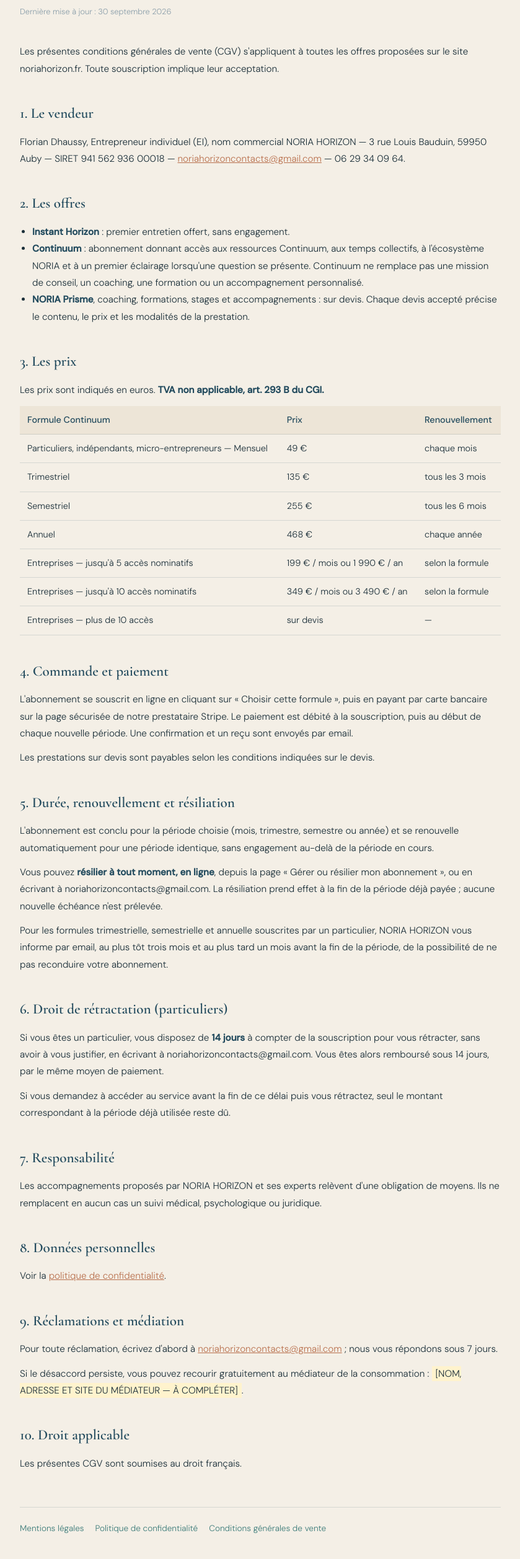
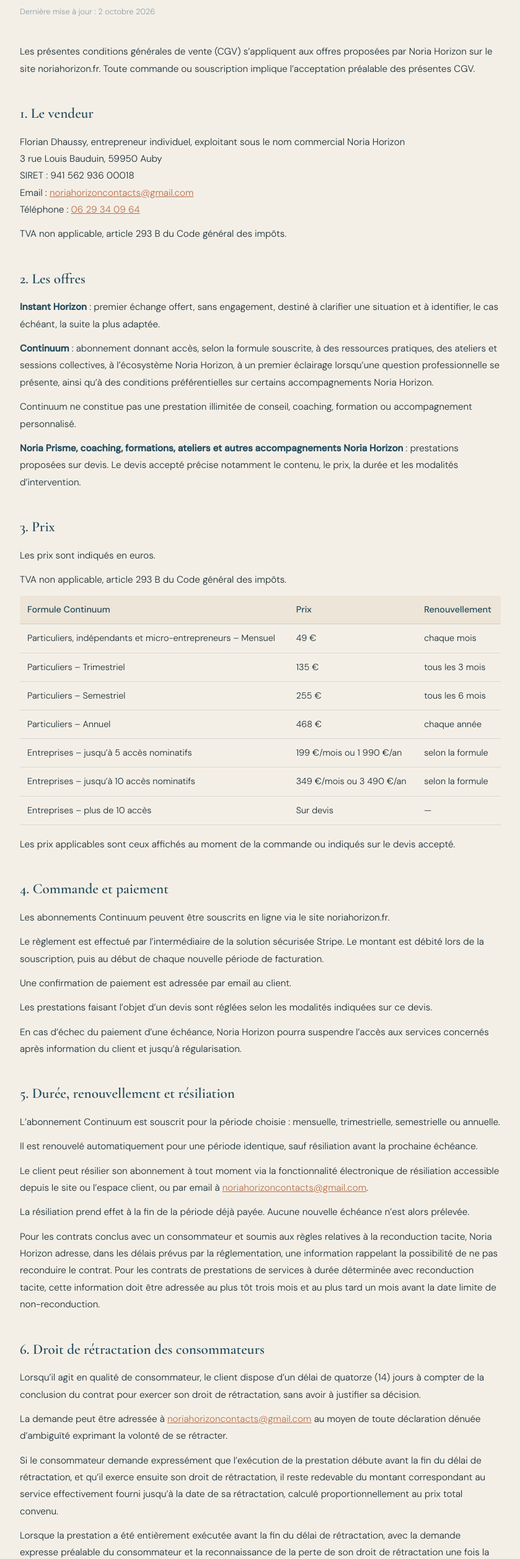
Before and after one commit to DenisDeblevid/collectif-plateforme, a plain HTML site: page cgv.html in a window 1280 px wide. Shown: the part 192-2707 px from the top of the page at 62% size, without its empty margins (220-1059 px from the left). Drawn offline with nearby package versions, Linux system fonts and the light colour scheme.

Commit message:
Update cgv.html

```diff
--- a/cgv.html
+++ b/cgv.html
@@ -29,64 +29,108 @@
   .legal .todo { background:#fff3cd; padding:2px 6px; }
   .legal-nav { margin-top:56px; padding-top:22px; border-top:1px solid rgba(35,75,94,0.15); font-size:0.85rem; }
   .legal-nav a { margin-right:18px; color:var(--teal); text-decoration:none; }
+  .legal .table-wrap { overflow-x:auto; margin:10px 0 18px; }
+  .legal .table-wrap table { margin:0; min-width:560px; }
+  .legal .mediateur { display:flex; gap:26px; align-items:center; flex-wrap:wrap; margin:14px 0 8px; }
+  .legal .mediateur img { width:190px; height:auto; border:1px solid rgba(35,75,94,0.15); }
 </style>
 </head>
 <body>
 <main class="legal">
   <a href="index.html" class="legal-back" onclick="noriaRetour(event)">← Revenir au site NORIA HORIZON</a>
   <h1>Conditions générales <strong>de vente</strong></h1>
-  <p class="maj">Dernière mise à jour : 30 septembre 2026</p>
+  <p class="maj">Dernière mise à jour : 2 octobre 2026</p>
 
-  <p>Les présentes conditions générales de vente (CGV) s'appliquent à toutes les offres proposées sur le site noriahorizon.fr. Toute souscription implique leur acceptation.</p>
+  <p>Les présentes conditions générales de vente (CGV) s’appliquent aux offres proposées par Noria Horizon sur le site noriahorizon.fr. Toute commande ou souscription implique l’acceptation préalable des présentes CGV.</p>
 
   <h2>1. Le vendeur</h2>
-  <p>Florian Dhaussy, Entrepreneur individuel (EI), nom commercial NORIA HORIZON — 3 rue Louis Bauduin, 59950 Auby — SIRET 941 562 936 00018 — <a href="mailto:noriahorizoncontacts@gmail.com">noriahorizoncontacts@gmail.com</a> — 06 29 34 09 64.</p>
+  <p>Florian Dhaussy, entrepreneur individuel, exploitant sous le nom commercial Noria Horizon<br>
+  3 rue Louis Bauduin, 59950 Auby<br>
+  SIRET : 941 562 936 00018<br>
+  Email : <a href="mailto:noriahorizoncontacts@gmail.com">noriahorizoncontacts@gmail.com</a><br>
+  Téléphone : <a href="tel:+33629340964">06 29 34 09 64</a></p>
+  <p>TVA non applicable, article 293 B du Code général des impôts.</p>
 
   <h2>2. Les offres</h2>
-  <ul>
-    <li><strong>Instant Horizon</strong> : premier entretien offert, sans engagement.</li>
-    <li><strong>Continuum</strong> : abonnement donnant accès aux ressources Continuum, aux temps collectifs, à l'écosystème NORIA et à un premier éclairage lorsqu'une question se présente. Continuum ne remplace pas une mission de conseil, un coaching, une formation ou un accompagnement personnalisé.</li>
-    <li><strong>NORIA Prisme</strong>, coaching, formations, stages et accompagnements : sur devis. Chaque devis accepté précise le contenu, le prix et les modalités de la prestation.</li>
-  </ul>
+  <p><strong>Instant Horizon</strong> : premier échange offert, sans engagement, destiné à clarifier une situation et à identifier, le cas échéant, la suite la plus adaptée.</p>
+  <p><strong>Continuum</strong> : abonnement donnant accès, selon la formule souscrite, à des ressources pratiques, des ateliers et sessions collectives, à l’écosystème Noria Horizon, à un premier éclairage lorsqu’une question professionnelle se présente, ainsi qu’à des conditions préférentielles sur certains accompagnements Noria Horizon.</p>
+  <p>Continuum ne constitue pas une prestation illimitée de conseil, coaching, formation ou accompagnement personnalisé.</p>
+  <p><strong>Noria Prisme, coaching, formations, ateliers et autres accompagnements Noria Horizon</strong> : prestations proposées sur devis. Le devis accepté précise notamment le contenu, le prix, la durée et les modalités d’intervention.</p>
 
-  <h2>3. Les prix</h2>
-  <p>Les prix sont indiqués en euros. <strong>TVA non applicable, art. 293 B du CGI.</strong></p>
-  <table>
+  <h2>3. Prix</h2>
+  <p>Les prix sont indiqués en euros.</p>
+  <p>TVA non applicable, article 293 B du Code général des impôts.</p>
+  <div class="table-wrap"><table>
     <tr><th>Formule Continuum</th><th>Prix</th><th>Renouvellement</th></tr>
-    <tr><td>Particuliers, indépendants, micro-entrepreneurs — Mensuel</td><td>49 €</td><td>chaque mois</td></tr>
-    <tr><td>Trimestriel</td><td>135 €</td><td>tous les 3 mois</td></tr>
-    <tr><td>Semestriel</td><td>255 €</td><td>tous les 6 mois</td></tr>
-    <tr><td>Annuel</td><td>468 €</td><td>chaque année</td></tr>
-    <tr><td>Entreprises — jusqu'à 5 accès nominatifs</td><td>199 € / mois ou 1 990 € / an</td><td>selon la formule</td></tr>
-    <tr><td>Entreprises — jusqu'à 10 accès nominatifs</td><td>349 € / mois ou 3 490 € / an</td><td>selon la formule</td></tr>
-    <tr><td>Entreprises — plus de 10 accès</td><td>sur devis</td><td>—</td></tr>
-  </table>
+    <tr><td>Particuliers, indépendants et micro-entrepreneurs – Mensuel</td><td>49 €</td><td>chaque mois</td></tr>
+    <tr><td>Particuliers – Trimestriel</td><td>135 €</td><td>tous les 3 mois</td></tr>
+    <tr><td>Particuliers – Semestriel</td><td>255 €</td><td>tous les 6 mois</td></tr>
+    <tr><td>Particuliers – Annuel</td><td>468 €</td><td>chaque année</td></tr>
+    <tr><td>Entreprises – jusqu’à 5 accès nominatifs</td><td>199 €/mois ou 1 990 €/an</td><td>selon la formule</td></tr>
+    <tr><td>Entreprises – jusqu’à 10 accès nominatifs</td><td>349 €/mois ou 3 490 €/an</td><td>selon la formule</td></tr>
+    <tr><td>Entreprises – plus de 10 accès</td><td>Sur devis</td><td>—</td></tr>
+  </table></div>
+  <p>Les prix applicables sont ceux affichés au moment de la commande ou indiqués sur le devis accepté.</p>
 
   <h2>4. Commande et paiement</h2>
-  <p>L'abonnement se souscrit en ligne en cliquant sur « Choisir cette formule », puis en payant par carte bancaire sur la page sécurisée de notre prestataire Stripe. Le paiement est débité à la souscription, puis au début de chaque nouvelle période. Une confirmation et un reçu sont envoyés par email.</p>
-  <p>Les prestations sur devis sont payables selon les conditions indiquées sur le devis.</p>
+  <p>Les abonnements Continuum peuvent être souscrits en ligne via le site noriahorizon.fr.</p>
+  <p>Le règlement est effectué par l’intermédiaire de la solution sécurisée Stripe. Le montant est débité lors de la souscription, puis au début de chaque nouvelle période de facturation.</p>
+  <p>Une confirmation de paiement est adressée par email au client.</p>
+  <p>Les prestations faisant l’objet d’un devis sont réglées selon les modalités indiquées sur ce devis.</p>
+  <p>En cas d’échec du paiement d’une échéance, Noria Horizon pourra suspendre l’accès aux services concernés après information du client et jusqu’à régularisation.</p>
 
   <h2>5. Durée, renouvellement et résiliation</h2>
-  <p>L'abonnement est conclu pour la période choisie (mois, trimestre, semestre ou année) et se renouvelle automatiquement pour une période identique, sans engagement au-delà de la période en cours.</p>
-  <p>Vous pouvez <strong>résilier à tout moment, en ligne</strong>, depuis la page « Gérer ou résilier mon abonnement », ou en écrivant à noriahorizoncontacts@gmail.com. La résiliation prend effet à la fin de la période déjà payée ; aucune nouvelle échéance n'est prélevée.</p>
-  <p>Pour les formules trimestrielle, semestrielle et annuelle souscrites par un particulier, NORIA HORIZON vous informe par email, au plus tôt trois mois et au plus tard un mois avant la fin de la période, de la possibilité de ne pas reconduire votre abonnement.</p>
+  <p>L’abonnement Continuum est souscrit pour la période choisie : mensuelle, trimestrielle, semestrielle ou annuelle.</p>
+  <p>Il est renouvelé automatiquement pour une période identique, sauf résiliation avant la prochaine échéance.</p>
+  <p>Le client peut résilier son abonnement à tout moment via la fonctionnalité électronique de résiliation accessible depuis le site ou l’espace client, ou par email à <a href="mailto:noriahorizoncontacts@gmail.com">noriahorizoncontacts@gmail.com</a>.</p>
+  <p>La résiliation prend effet à la fin de la période déjà payée. Aucune nouvelle échéance n’est alors prélevée.</p>
+  <p>Pour les contrats conclus avec un consommateur et soumis aux règles relatives à la reconduction tacite, Noria Horizon adresse, dans les délais prévus par la réglementation, une information rappelant la possibilité de ne pas reconduire le contrat. Pour les contrats de prestations de services à durée déterminée avec reconduction tacite, cette information doit être adressée au plus tôt trois mois et au plus tard un mois avant la date limite de non-reconduction.</p>
 
-  <h2>6. Droit de rétractation (particuliers)</h2>
-  <p>Si vous êtes un particulier, vous disposez de <strong>14 jours</strong> à compter de la souscription pour vous rétracter, sans avoir à vous justifier, en écrivant à noriahorizoncontacts@gmail.com. Vous êtes alors remboursé sous 14 jours, par le même moyen de paiement.</p>
-  <p>Si vous demandez à accéder au service avant la fin de ce délai puis vous rétractez, seul le montant correspondant à la période déjà utilisée reste dû.</p>
+  <h2>6. Droit de rétractation des consommateurs</h2>
+  <p>Lorsqu’il agit en qualité de consommateur, le client dispose d’un délai de quatorze (14) jours à compter de la conclusion du contrat pour exercer son droit de rétractation, sans avoir à justifier sa décision.</p>
+  <p>La demande peut être adressée à <a href="mailto:noriahorizoncontacts@gmail.com">noriahorizoncontacts@gmail.com</a> au moyen de toute déclaration dénuée d’ambiguïté exprimant la volonté de se rétracter.</p>
+  <p>Si le consommateur demande expressément que l’exécution de la prestation débute avant la fin du délai de rétractation, et qu’il exerce ensuite son droit de rétractation, il reste redevable du montant correspondant au service effectivement fourni jusqu’à la date de sa rétractation, calculé proportionnellement au prix total convenu.</p>
+  <p>Lorsque la prestation a été entièrement exécutée avant la fin du délai de rétractation, avec la demande expresse préalable du consommateur et la reconnaissance de la perte de son droit de rétractation une fois la prestation pleinement exécutée, ce droit ne peut plus être exercé.</p>
+  <p>Le remboursement éventuel intervient dans les délais légaux et selon les modalités prévues par la réglementation applicable.</p>
 
-  <h2>7. Responsabilité</h2>
-  <p>Les accompagnements proposés par NORIA HORIZON et ses experts relèvent d'une obligation de moyens. Ils ne remplacent en aucun cas un suivi médical, psychologique ou juridique.</p>
+  <h2>7. Prestations réalisées avec des experts</h2>
+  <p>Selon la nature de la situation, Noria Horizon peut mobiliser des professionnels indépendants aux expertises complémentaires.</p>
+  <p>Noria Horizon demeure l’interlocuteur du client pour la prestation contractualisée avec lui, sauf disposition spécifique indiquée dans un devis ou un contrat particulier.</p>
 
-  <h2>8. Données personnelles</h2>
-  <p>Voir la <a href="confidentialite.html">politique de confidentialité</a>.</p>
+  <h2>8. Responsabilité</h2>
+  <p>Les prestations proposées par Noria Horizon et les professionnels mobilisés relèvent d’une obligation de moyens.</p>
+  <p>Le client demeure responsable de ses décisions, de leur mise en œuvre et de l’utilisation des informations, ressources ou recommandations qui lui sont communiquées.</p>
+  <p>Les prestations proposées ne se substituent pas, lorsque la situation l’exige, à l’intervention d’un professionnel de santé, d’un avocat, d’un expert-comptable ou de tout autre professionnel soumis à une réglementation spécifique.</p>
 
-  <h2>9. Réclamations et médiation</h2>
-  <p>Pour toute réclamation, écrivez d'abord à <a href="mailto:noriahorizoncontacts@gmail.com">noriahorizoncontacts@gmail.com</a> ; nous vous répondons sous 7 jours.</p>
-  <p>Si le désaccord persiste, vous pouvez recourir gratuitement au médiateur de la consommation : <span class="todo">[NOM, ADRESSE ET SITE DU MÉDIATEUR — À COMPLÉTER]</span>.</p>
+  <h2>9. Retard de paiement – clients professionnels</h2>
+  <p>Pour les prestations facturées à des clients professionnels, toute somme non réglée à son échéance entraîne l’application des pénalités de retard prévues par la réglementation en vigueur.</p>
+  <p>Une indemnité forfaitaire de 40 € pour frais de recouvrement est également due de plein droit en cas de retard de paiement entre professionnels.</p>
 
-  <h2>10. Droit applicable</h2>
+  <h2>10. Données personnelles</h2>
+  <p>Les modalités de collecte et de traitement des données personnelles sont détaillées dans la <a href="confidentialite.html">Politique de confidentialité</a>.</p>
+
+  <h2>11. Réclamations et médiation de la consommation</h2>
+  <p>Toute réclamation doit être adressée en priorité à :<br>
+  <strong>Noria Horizon</strong> – Email : <a href="mailto:noriahorizoncontacts@gmail.com">noriahorizoncontacts@gmail.com</a></p>
+  <p>Lorsqu’un litige n’a pas pu être résolu directement avec Noria Horizon après une réclamation préalable, le consommateur peut recourir gratuitement au médiateur de la consommation désigné par Noria Horizon :</p>
+  <div class="mediateur">
+    <p><strong>CM2C – Centre de la Médiation de la Consommation de Conciliateurs de Justice</strong><br>
+    49 rue de Ponthieu, 75008 Paris<br>
+    Téléphone : 01 89 47 00 14<br>
+    Contact : <a href="mailto:contact@cm2c.net">contact@cm2c.net</a><br>
+    En cas de litige : <a href="mailto:litiges@cm2c.net">litiges@cm2c.net</a><br>
+    Site de saisine : <a href="https://www.cm2c.net/declarer-un-litige.php" target="_blank" rel="noopener">cm2c.net/declarer-un-litige.php</a></p>
+    <img src="cm2c-mediateur.png" alt="Médiateur de la consommation : CM2C">
+  </div>
+
+  <h2>12. Propriété intellectuelle</h2>
+  <p>Les contenus, textes, outils, documents, supports, ressources, visuels, méthodes et éléments mis à disposition par Noria Horizon restent protégés par les droits de propriété intellectuelle applicables.</p>
+  <p>Ils sont réservés à l’usage personnel ou professionnel du client dans le cadre de la prestation souscrite et ne peuvent être reproduits, diffusés, commercialisés ou mis à disposition de tiers sans autorisation préalable.</p>
+
+  <h2>13. Droit applicable et règlement des litiges</h2>
   <p>Les présentes CGV sont soumises au droit français.</p>
+  <p>En cas de litige, les parties s’efforceront de rechercher une solution amiable avant toute action judiciaire.</p>
+  <p>Lorsque le client agit en qualité de consommateur, les règles de compétence territoriale prévues par le Code de la consommation et le Code de procédure civile demeurent applicables.</p>
 
   <div class="legal-nav"><a href="mentions-legales.html">Mentions légales</a><a href="confidentialite.html">Politique de confidentialité</a><a href="cgv.html">Conditions générales de vente</a></div>
 </main>
```
